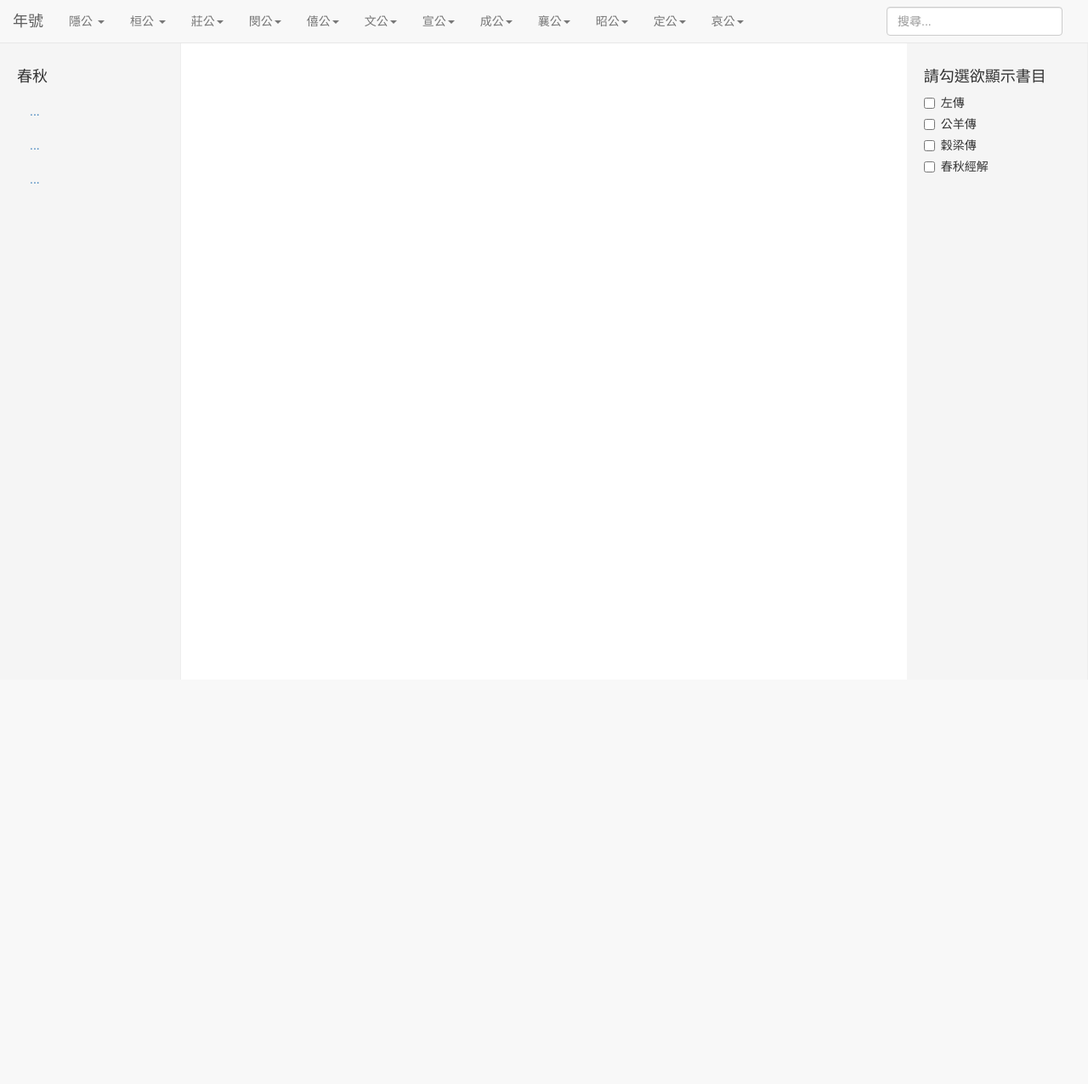
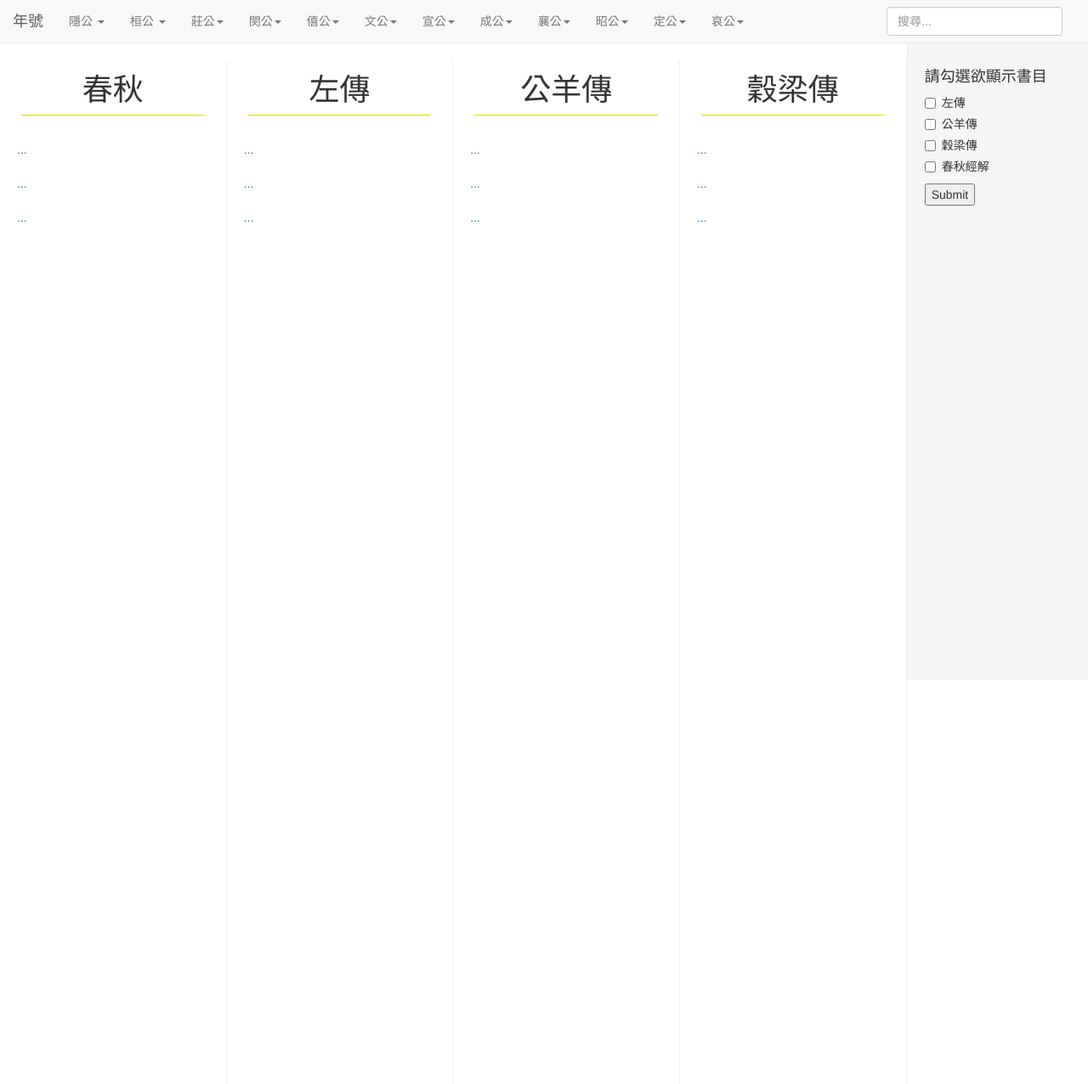
Before and after one commit to EvelynLiu/Digital_Humanity_final, a PHP site: page / in a window 1280 px wide. Shown: the whole page at 85% size. Before the commit the page ends 216 px from the top, so only its background shows below. Run offline with PHP 8.4, Linux system fonts and the light colour scheme.

Commit message:
add content.js to implement tab function

```diff
--- a/css/main.css
+++ b/css/main.css
@@ -1,15 +1,21 @@
-.sidebar {
-    position: fixed;
-    top: 51px;
-    bottom: 0;
-    left: 0;
-    z-index: 1000;
-    display: block;
-    padding: 20px;
+.content {
+    position: relative;
+    top: 0;
+    padding: 5px;
     overflow-x: hidden;
     overflow-y: auto;
-    background-color: #f5f5f5;
     border-right: 1px solid #eee;
+    padding-bottom: 1000px;
+    margin-bottom: -1000px;
+    height: 100%;
+}
+
+.content h1 {
+    margin-top: 10px;
+    margin-left: 20px;
+    margin-right: 20px;
+    text-align: center;
+    border-color: #dd0;
 }
 
 .checklist {
@@ -23,5 +29,5 @@
     overflow-x: hidden;
     overflow-y: auto;
     background-color: #f5f5f5;
-    border-right: 1px solid #eee;
+    border-left: 1px solid #eee;
 }
--- a/index.html
+++ b/index.html
@@ -356,11 +356,82 @@
       	</div>
     </nav>
 
-    <!-- Left board -->
+    <!-- Main board -->
     <div class="container-fluid">
     	<div class="row">
-	        <div class="col-sm-2 col-md-2 sidebar">
-	        	<h4>春秋</h4>
+    		<div id="main">
+    			<!--五個頁面全開-->
+    			<!--<div class="col-sm-2 content">
+				    <h1 class="page-header">春秋</h1>
+				    <ul class="nav nav-sidebar">
+				        <li><a href="#">...</a></li>
+				        <li><a href="#">...</a></li>
+				        <li><a href="#">...</a></li>
+				    </ul>
+				</div>
+				<div class="col-sm-2 content">
+				    <h1 class="page-header">左傳</h1>
+				    <ul class="nav nav-sidebar">
+				        <li><a href="#">...</a></li>
+				        <li><a href="#">...</a></li>
+				        <li><a href="#">...</a></li>
+				    </ul>
+				</div>
+				<div class="col-sm-2 content">
+				    <h1 class="page-header">公羊傳</h1>
+				    <ul class="nav nav-sidebar">
+				        <li><a href="#">...</a></li>
+				        <li><a href="#">...</a></li>
+				        <li><a href="#">...</a></li>
+				    </ul>
+				</div>
+				<div class="col-sm-2 content">
+				    <h1 class="page-header">穀梁傳</h1>
+				    <ul class="nav nav-sidebar">
+				        <li><a href="#">...</a></li>
+				        <li><a href="#">...</a></li>
+				        <li><a href="#">...</a></li>
+				    </ul>
+				</div>
+				<div class="col-sm-2 content">
+				    <h1 class="page-header">春秋經解</h1>
+				    <ul class="nav nav-sidebar">
+				        <li><a href="#">...</a></li>
+				        <li><a href="#">...</a></li>
+				        <li><a href="#">...</a></li>
+				    </ul>
+				</div>-->
+
+				<!-- 非全選 -->
+	    		<div class="col-sm-10 col-md-10">
+	    			<div class="row">
+				        <div class="col-sm-3 content">
+				        	<h1 class="page-header">春秋</h1>
+				        	<ul class="nav nav-sidebar">
+				            	<li><a href="#">...</a></li>
+				            	<li><a href="#">...</a></li>
+				            	<li><a href="#">...</a></li>
+				          	</ul>
+				        </div>
+				        <!-- Other books -->
+				        <div class="col-sm-3 content">
+				        	<h1 class="page-header">左傳</h1>
+				        	<ul class="nav nav-sidebar">
+				            	<li><a href="#">...</a></li>
+				            	<li><a href="#">...</a></li>
+				            	<li><a href="#">...</a></li>
+				          	</ul>
+				        </div>
+				        <div class="col-sm-3 content">
+				        	<h1 class="page-header">公羊傳</h1>
+				        	<ul class="nav nav-sidebar">
+				            	<li><a href="#">...</a></li>
+				            	<li><a href="#">...</a></li>
+				            	<li><a href="#">...</a></li>
+				          	</ul>
+				        </div>
+				        <div class="col-sm-3 content">
+				        	<h1 class="page-header">穀梁傳</h1>
 				        	<ul class="nav nav-sidebar">
 				            	<li><a href="#">...</a></li>
 				            	<li><a href="#">...</a></li>
@@ -369,30 +440,28 @@
 				        </div>
 				    </div>
 			    </div>
+			</div>
 
 			<!-- Right board -->
-    <div class="container-fluid">
-    	<div class="row">
 			<div class="col-sm-2 col-md-2 checklist">
 	        	<h4>請勾選欲顯示書目</h4>
+	        	<div id="books">
 		        	<div class="checkbox">
-  					<label><input type="checkbox" value="">左傳</label>
+	  					<label><input type="checkbox" value="左傳">左傳</label>
 					</div>
 					<div class="checkbox">
-  					<label><input type="checkbox" value="">公羊傳</label>
+	  					<label><input type="checkbox" value="公羊傳">公羊傳</label>
 					</div>
 					<div class="checkbox">
-  					<label><input type="checkbox" value="">穀梁傳</label>
+	  					<label><input type="checkbox" value="穀梁傳">穀梁傳</label>
 					</div>
 					<div class="checkbox">
-  					<label><input type="checkbox" value="">春秋經解</label>
+	  					<label><input type="checkbox" value="春秋經解">春秋經解</label>
+					</div>
+				</div>
+				<button onclick="show()">Submit</button>
 	        </div>
 	    </div>
     </div>
-    </div>
-
-    <!-- Main board -->
-
-
-
 </body>
+<script type="text/javascript" src="js/content.js"></script>
--- /dev/null
+++ b/js/content.js
@@ -0,0 +1,53 @@
+function show() {
+	var el = document.getElementById('books');
+	var input = el.getElementsByTagName('input');
+	var count = 0;
+	var book_names = [];
+	var checked = [];
+	var main = document.getElementById('main');
+	for (var i = 0, len = input.length; i < len; i++){
+        if (input[i].type === 'checkbox'){
+            book_names[i] = input[i].value;
+            if (input[i].checked) {
+            	checked[count] = input[i].value;
+            	count++;
+            }
+            console.log(book_names[i]);
+        }
+    }
+    console.log(count);
+    if (count === 1){      //col-sm-6 * 2
+    	main.innerHTML = "<div class=\"col-sm-10 col-md-10\"><div class=\"row\"><div class=\"col-sm-6 content\"><h1 class=\"page-header\">春秋</h1><ul class=\"nav nav-sidebar\"><li><a href=\"#\">...</a></li><li><a href=\"#\">...</a></li><li><a href=\"#\">...</a></li></ul></div><div class=\"col-sm-6 content\"><h1 class=\"page-header\">"+checked[0]+"</h1><ul class=\"nav nav-sidebar\"><li><a href=\"#\">...</a></li><li><a href=\"#\">...</a></li><li><a href=\"#\">...</a></li></ul></div></div></div>";
+    }
+    else if (count === 2){ //col-sm-4 * 3
+    	main.innerHTML = "<div class=\"col-sm-10 col-md-10\"><div class=\"row\"><div class=\"col-sm-4 content\"><h1 class=\"page-header\">春秋</h1><ul class=\"nav nav-sidebar\"><li><a href=\"#\">...</a></li><li><a href=\"#\">...</a></li><li><a href=\"#\">...</a></li></ul></div><div class=\"col-sm-4 content\"><h1 class=\"page-header\">"+checked[0]+"</h1><ul class=\"nav nav-sidebar\"><li><a href=\"#\">...</a></li><li><a href=\"#\">...</a></li><li><a href=\"#\">...</a></li></ul></div><div class=\"col-sm-4 content\"><h1 class=\"page-header\">"+checked[1]+"</h1><ul class=\"nav nav-sidebar\"><li><a href=\"#\">...</a></li><li><a href=\"#\">...</a></li><li><a href=\"#\">...</a></li></ul></div></div></div>";
+    }
+    else if (count === 3){ //col-sm-3 * 4
+    	main.innerHTML = "<div class=\"col-sm-10 col-md-10\"><div class=\"row\"><div class=\"col-sm-3 content\"><h1 class=\"page-header\">春秋</h1><ul class=\"nav nav-sidebar\"><li><a href=\"#\">...</a></li><li><a href=\"#\">...</a></li><li><a href=\"#\">...</a></li></ul></div><div class=\"col-sm-3 content\"><h1 class=\"page-header\">"+checked[0]+"</h1><ul class=\"nav nav-sidebar\"><li><a href=\"#\">...</a></li><li><a href=\"#\">...</a></li><li><a href=\"#\">...</a></li></ul></div><div class=\"col-sm-3 content\"><h1 class=\"page-header\">"+checked[1]+"</h1><ul class=\"nav nav-sidebar\"><li><a href=\"#\">...</a></li><li><a href=\"#\">...</a></li><li><a href=\"#\">...</a></li></ul></div><div class=\"col-sm-3 content\"><h1 class=\"page-header\">"+checked[2]+"</h1><ul class=\"nav nav-sidebar\"><li><a href=\"#\">...</a></li><li><a href=\"#\">...</a></li><li><a href=\"#\">...</a></li></ul></div></div></div>";
+    }
+    else if (count === 4){ //col-sm-2 * 5
+    	main.innerHTML = "<div class=\"col-sm-2 content\"><h1 class=\"page-header\">春秋</h1><ul class=\"nav nav-sidebar\"><li><a href=\"#\">...</a></li><li><a href=\"#\">...</a></li><li><a href=\"#\">...</a></li></ul></div><div class=\"col-sm-2 content\"><h1 class=\"page-header\">左傳</h1><ul class=\"nav nav-sidebar\"><li><a href=\"#\">...</a></li><li><a href=\"#\">...</a></li><li><a href=\"#\">...</a></li></ul></div><div class=\"col-sm-2 content\"><h1 class=\"page-header\">公羊傳</h1><ul class=\"nav nav-sidebar\"><li><a href=\"#\">...</a></li><li><a href=\"#\">...</a></li><li><a href=\"#\">...</a></li></ul></div><div class=\"col-sm-2 content\"><h1 class=\"page-header\">穀梁傳</h1><ul class=\"nav nav-sidebar\"><li><a href=\"#\">...</a></li><li><a href=\"#\">...</a></li><li><a href=\"#\">...</a></li></ul></div><div class=\"col-sm-2 content\"><h1 class=\"page-header\">春秋經解</h1><ul class=\"nav nav-sidebar\"><li><a href=\"#\">...</a></li><li><a href=\"#\">...</a></li><li><a href=\"#\">...</a></li></ul></div>";
+    }
+}
+/*
+"<div class=\"col-sm-10 col-md-10\">
+	<div class=\"row\">
+		<div class=\"col-sm-3 content\">
+			<h1 class=\"page-header\">春秋</h1>
+			<ul class=\"nav nav-sidebar\">
+				<li><a href=\"#\">...</a></li>
+				<li><a href=\"#\">...</a></li>
+				<li><a href=\"#\">...</a></li>
+			</ul>
+		</div>
+		<div class=\"col-sm-3 content\">
+			<h1 class=\"page-header\">"+book_names[0]+"</h1>
+			<ul class=\"nav nav-sidebar\">
+				<li><a href=\"#\">...</a></li>
+				<li><a href=\"#\">...</a></li>
+				<li><a href=\"#\">...</a></li>
+			</ul>
+		</div>
+	</div>
+</div>"
+*/
```
Lines whose indentation alone changed are shown as unchanged.
